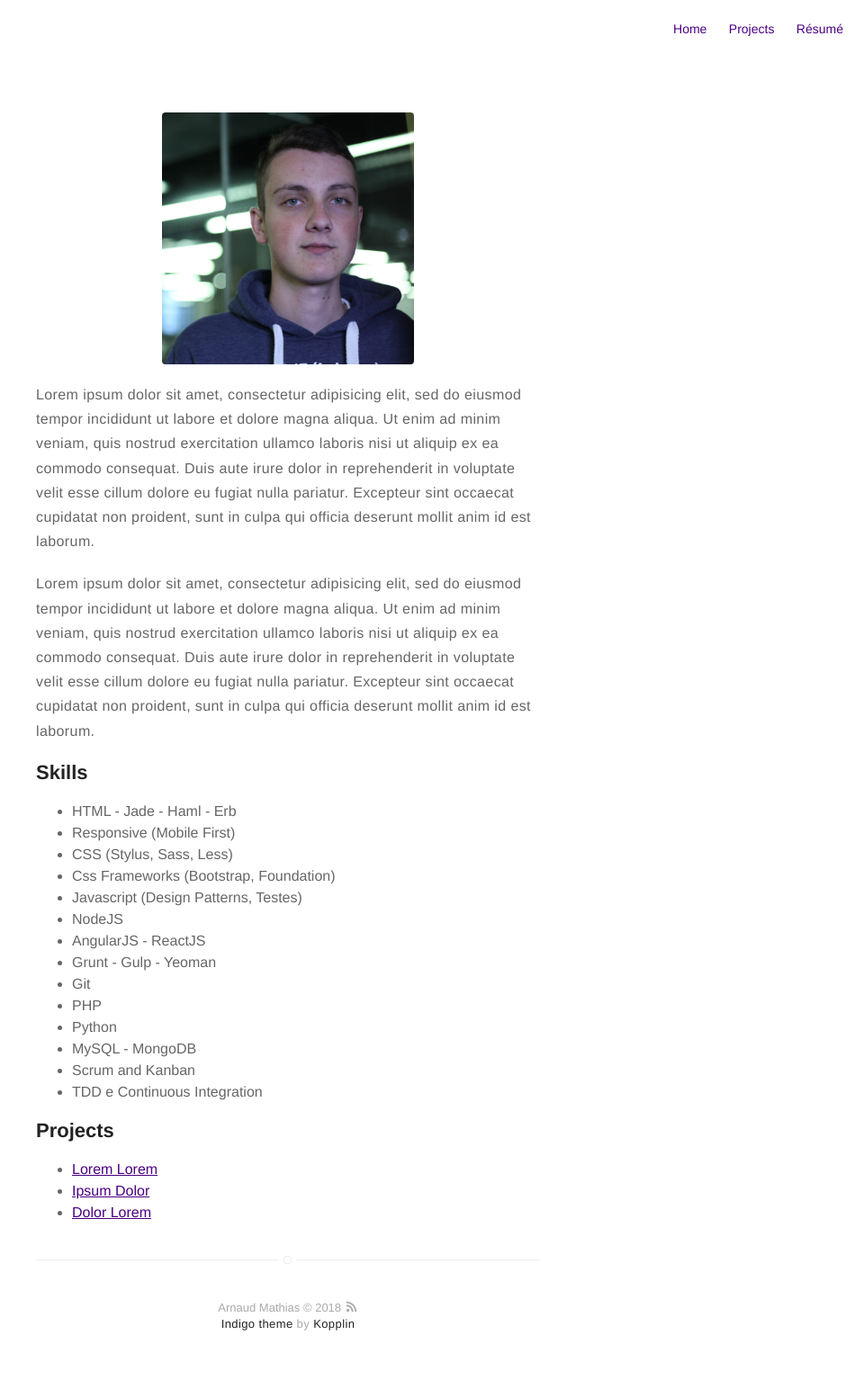
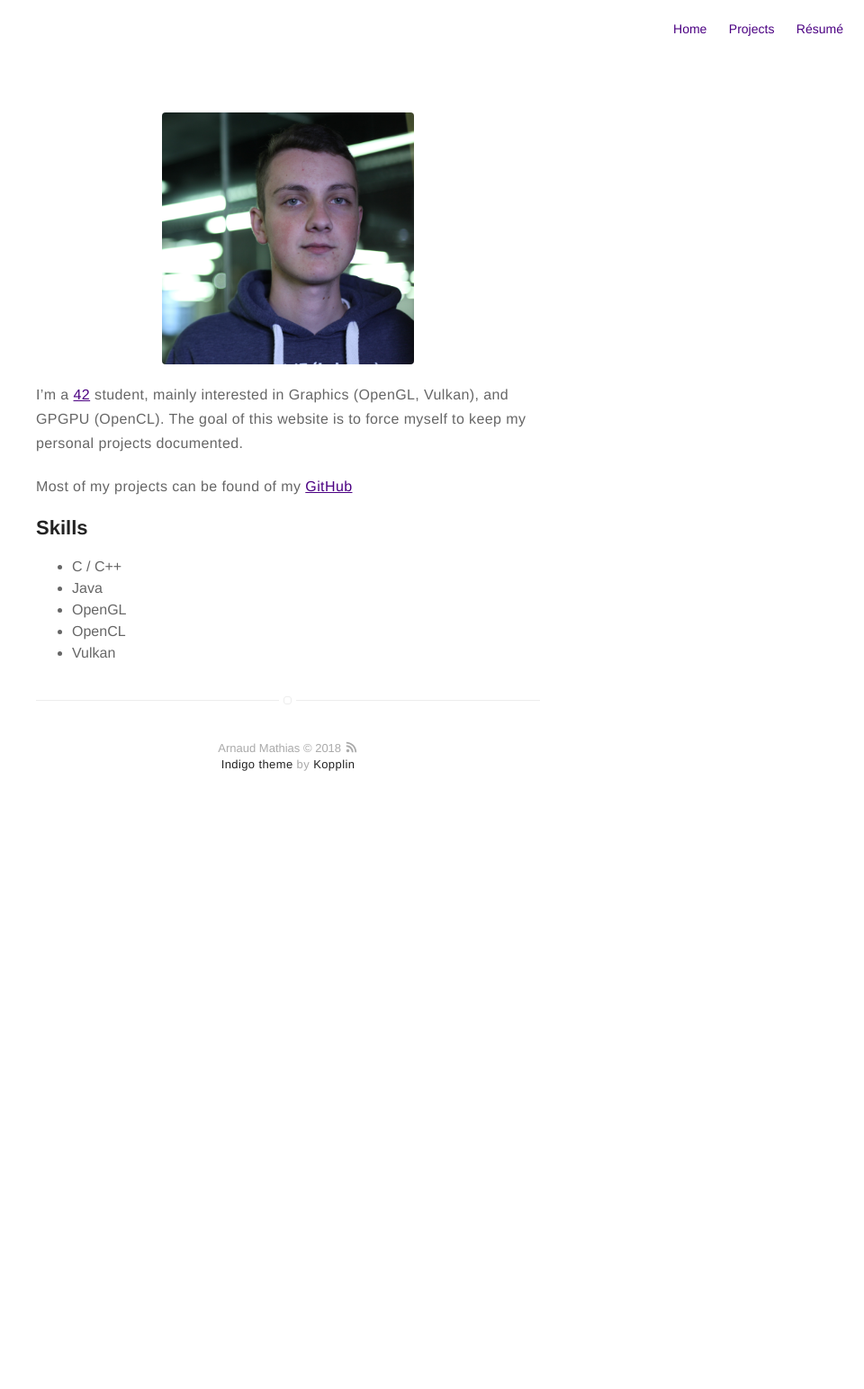
Before and after one commit to arnaudmathias/arnaudmathias.github.io, a Jekyll site: the page built from about.md, in a window 1280 px wide. Shown: the whole page at 90% size, without its empty margins (320-1280 px from the left). Built offline with Jekyll 4.4.1, drawn with Linux system fonts in a browser that asks for light colours; after the commit the page ends 921 px from its top, so only the background shows below that.

Commit message:
about first draft

```diff
--- a/about.md
+++ b/about.md
@@ -4,43 +4,14 @@ layout: page
 ---
 ![Profile Image]({{ site.url }}/{{ site.picture }})
 
-<p>Lorem ipsum dolor sit amet, consectetur adipisicing elit, sed do eiusmod
-tempor incididunt ut labore et dolore magna aliqua. Ut enim ad minim veniam,
-quis nostrud exercitation ullamco laboris nisi ut aliquip ex ea commodo
-consequat. Duis aute irure dolor in reprehenderit in voluptate velit esse
-cillum dolore eu fugiat nulla pariatur. Excepteur sint occaecat cupidatat non
-proident, sunt in culpa qui officia deserunt mollit anim id est laborum.</p>
+I'm a [42](https://42.fr) student, mainly interested in Graphics (OpenGL, Vulkan), and GPGPU (OpenCL).
+The goal of this website is to force myself to keep my personal projects documented.
 
-<p>Lorem ipsum dolor sit amet, consectetur adipisicing elit, sed do eiusmod
-tempor incididunt ut labore et dolore magna aliqua. Ut enim ad minim veniam,
-quis nostrud exercitation ullamco laboris nisi ut aliquip ex ea commodo
-consequat. Duis aute irure dolor in reprehenderit in voluptate velit esse
-cillum dolore eu fugiat nulla pariatur. Excepteur sint occaecat cupidatat non
-proident, sunt in culpa qui officia deserunt mollit anim id est laborum.</p>
+Most of my projects can be found of my [GitHub](https://github.com/indiedriver)
 
-<h2>Skills</h2>
-
-<ul class="skill-list">
-	<li>HTML - Jade - Haml - Erb</li>
-	<li>Responsive (Mobile First)</li>
-	<li>CSS (Stylus, Sass, Less)</li>
-	<li>Css Frameworks (Bootstrap, Foundation)</li>
-	<li>Javascript (Design Patterns, Testes)</li>
-	<li>NodeJS</li>
-	<li>AngularJS - ReactJS</li>
-	<li>Grunt - Gulp - Yeoman</li>
-	<li>Git</li>
-	<li>PHP</li>
-	<li>Python</li>
-	<li>MySQL - MongoDB</li>
-	<li>Scrum and Kanban</li>
-	<li>TDD e Continuous Integration</li>
-</ul>
-
-<h2>Projects</h2>
-
-<ul>
-	<li><a href="https://github.com/">Lorem Lorem</a></li>
-	<li><a href="https://github.com/">Ipsum Dolor</a></li>
-	<li><a href="https://github.com/">Dolor Lorem</a></li>
-</ul>
+## Skills
+* C / C++
+* Java
+* OpenGL
+* OpenCL
+* Vulkan
```
